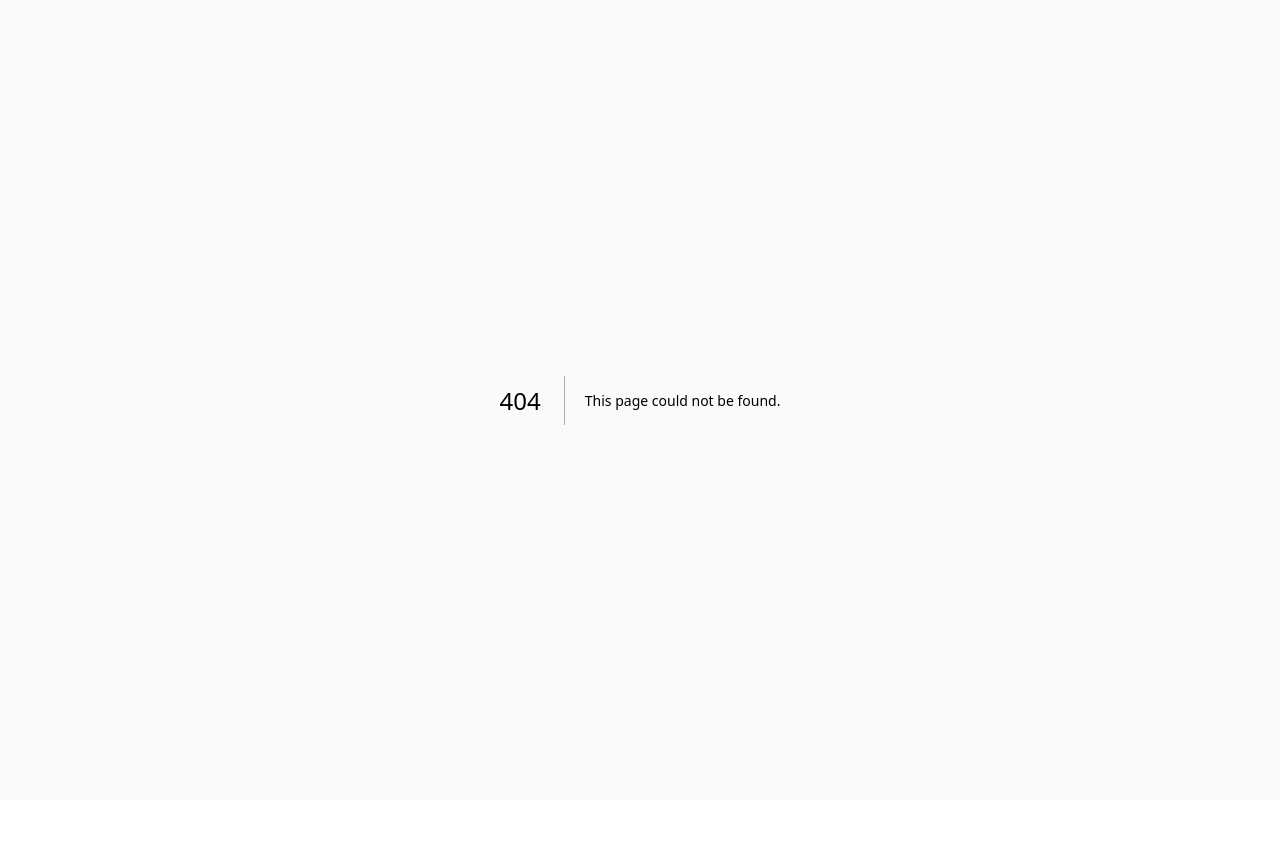
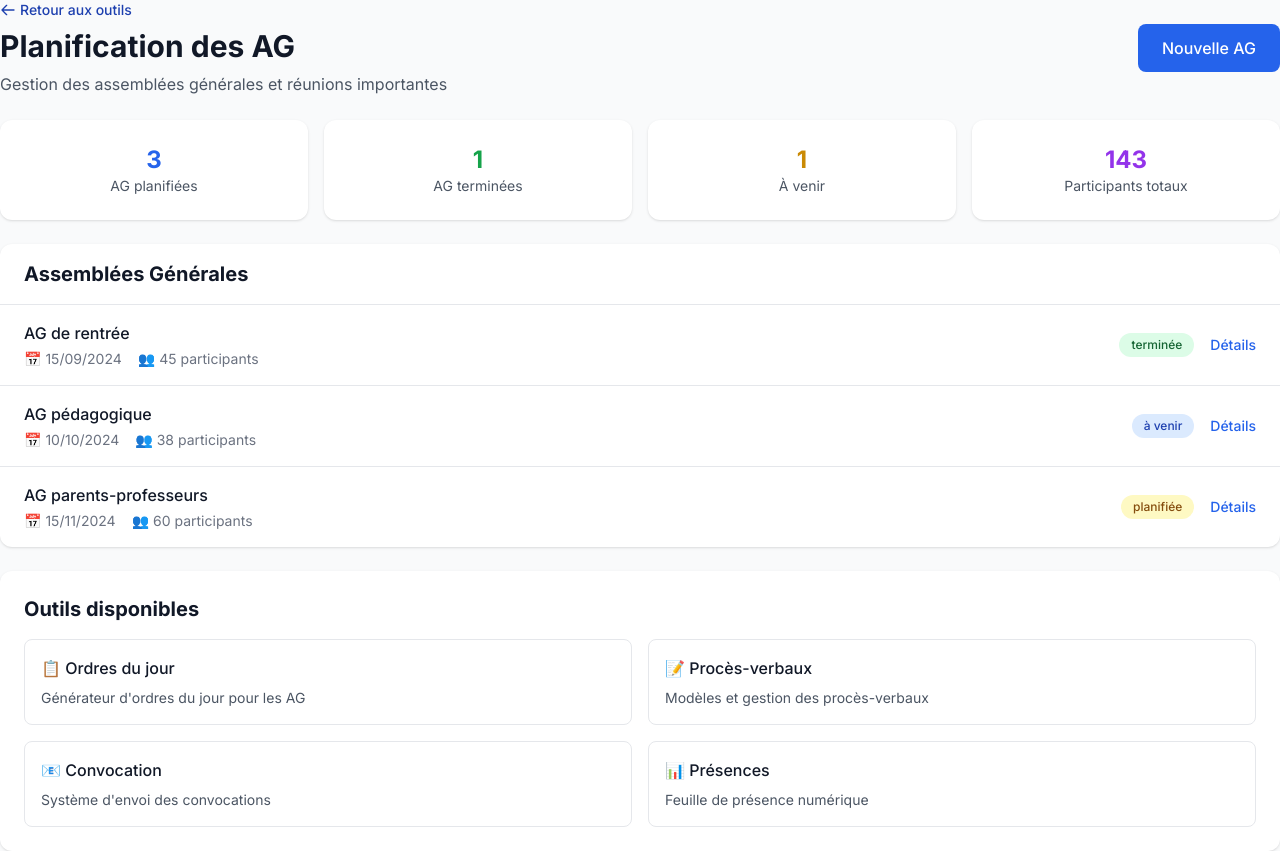
Before and after one commit to laumaq/gestion-projets-ecole, a Next.js app: page /tools/ag in a window 1280 px wide. Before the commit this address had no page. Before the commit the page ends 800 px from the top, so only its background shows below. Built offline with nearby package versions, Linux system fonts and the light colour scheme.

Commit message:
Create page.tsx

```diff
--- /dev/null
+++ b/app/tools/ag/page.tsx
@@ -0,0 +1,125 @@
+'use client';
+
+import Link from 'next/link';
+import { useState } from 'react';
+
+export default function AGPage() {
+  const [agMeetings, setAgMeetings] = useState([
+    { id: 1, title: 'AG de rentrée', date: '15/09/2024', status: 'terminée', participants: 45 },
+    { id: 2, title: 'AG pédagogique', date: '10/10/2024', status: 'à venir', participants: 38 },
+    { id: 3, title: 'AG parents-professeurs', date: '15/11/2024', status: 'planifiée', participants: 60 },
+  ]);
+
+  return (
+    <div className="space-y-6">
+      {/* Header */}
+      <div className="flex flex-col md:flex-row md:items-center justify-between">
+        <div>
+          <Link
+            href="/tools"
+            className="text-blue-600 hover:text-blue-800 text-sm font-medium mb-2 inline-flex items-center"
+          >
+            <svg className="w-4 h-4 mr-1" fill="none" stroke="currentColor" viewBox="0 0 24 24">
+              <path strokeLinecap="round" strokeLinejoin="round" strokeWidth={2} d="M10 19l-7-7m0 0l7-7m-7 7h18" />
+            </svg>
+            Retour aux outils
+          </Link>
+          <h1 className="text-3xl font-bold text-gray-900">Planification des AG</h1>
+          <p className="text-gray-600 mt-2">
+            Gestion des assemblées générales et réunions importantes
+          </p>
+        </div>
+        <button className="mt-4 md:mt-0 px-6 py-3 bg-blue-600 text-white font-medium rounded-lg hover:bg-blue-700 transition">
+          Nouvelle AG
+        </button>
+      </div>
+
+      {/* Statistiques */}
+      <div className="grid grid-cols-1 md:grid-cols-4 gap-4">
+        <div className="bg-white rounded-xl shadow p-6 text-center">
+          <div className="text-2xl font-bold text-blue-600">{agMeetings.length}</div>
+          <div className="text-sm text-gray-600">AG planifiées</div>
+        </div>
+        <div className="bg-white rounded-xl shadow p-6 text-center">
+          <div className="text-2xl font-bold text-green-600">
+            {agMeetings.filter(m => m.status === 'terminée').length}
+          </div>
+          <div className="text-sm text-gray-600">AG terminées</div>
+        </div>
+        <div className="bg-white rounded-xl shadow p-6 text-center">
+          <div className="text-2xl font-bold text-yellow-600">
+            {agMeetings.filter(m => m.status === 'à venir').length}
+          </div>
+          <div className="text-sm text-gray-600">À venir</div>
+        </div>
+        <div className="bg-white rounded-xl shadow p-6 text-center">
+          <div className="text-2xl font-bold text-purple-600">
+            {agMeetings.reduce((acc, m) => acc + m.participants, 0)}
+          </div>
+          <div className="text-sm text-gray-600">Participants totaux</div>
+        </div>
+      </div>
+
+      {/* Liste des AG */}
+      <div className="bg-white rounded-xl shadow overflow-hidden">
+        <div className="px-6 py-4 border-b">
+          <h2 className="text-xl font-bold text-gray-900">Assemblées Générales</h2>
+        </div>
+        <div className="divide-y">
+          {agMeetings.map((meeting) => (
+            <div key={meeting.id} className="px-6 py-4 hover:bg-gray-50 transition">
+              <div className="flex flex-col md:flex-row md:items-center justify-between">
+                <div>
+                  <h3 className="font-medium text-gray-900">{meeting.title}</h3>
+                  <div className="flex items-center space-x-4 mt-1">
+                    <span className="text-sm text-gray-500">
+                      📅 {meeting.date}
+                    </span>
+                    <span className="text-sm text-gray-500">
+                      👥 {meeting.participants} participants
+                    </span>
+                  </div>
+                </div>
+                <div className="flex items-center space-x-4 mt-2 md:mt-0">
+                  <span className={`px-3 py-1 text-xs font-medium rounded-full ${
+                    meeting.status === 'terminée' ? 'bg-green-100 text-green-800' :
+                    meeting.status === 'à venir' ? 'bg-blue-100 text-blue-800' :
+                    'bg-yellow-100 text-yellow-800'
+                  }`}>
+                    {meeting.status}
+                  </span>
+                  <button className="text-blue-600 hover:text-blue-800 text-sm font-medium">
+                    Détails
+                  </button>
+                </div>
+              </div>
+            </div>
+          ))}
+        </div>
+      </div>
+
+      {/* Section documentation */}
+      <div className="bg-white rounded-xl shadow p-6">
+        <h2 className="text-xl font-bold text-gray-900 mb-4">Outils disponibles</h2>
+        <div className="grid grid-cols-1 md:grid-cols-2 gap-4">
+          <div className="border rounded-lg p-4">
+            <h3 className="font-medium text-gray-900 mb-2">📋 Ordres du jour</h3>
+            <p className="text-sm text-gray-600">Générateur d'ordres du jour pour les AG</p>
+          </div>
+          <div className="border rounded-lg p-4">
+            <h3 className="font-medium text-gray-900 mb-2">📝 Procès-verbaux</h3>
+            <p className="text-sm text-gray-600">Modèles et gestion des procès-verbaux</p>
+          </div>
+          <div className="border rounded-lg p-4">
+            <h3 className="font-medium text-gray-900 mb-2">📧 Convocation</h3>
+            <p className="text-sm text-gray-600">Système d'envoi des convocations</p>
+          </div>
+          <div className="border rounded-lg p-4">
+            <h3 className="font-medium text-gray-900 mb-2">📊 Présences</h3>
+            <p className="text-sm text-gray-600">Feuille de présence numérique</p>
+          </div>
+        </div>
+      </div>
+    </div>
+  );
+}
```
